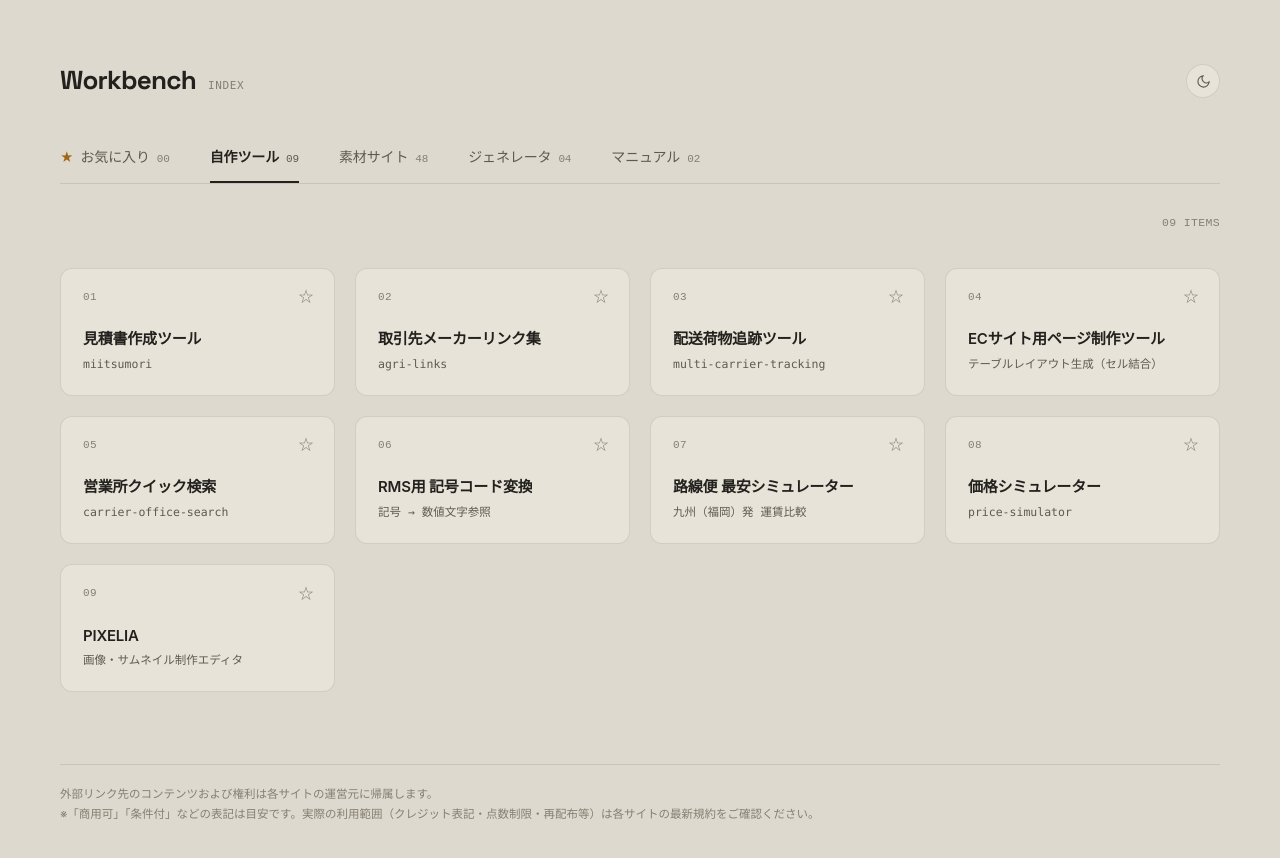
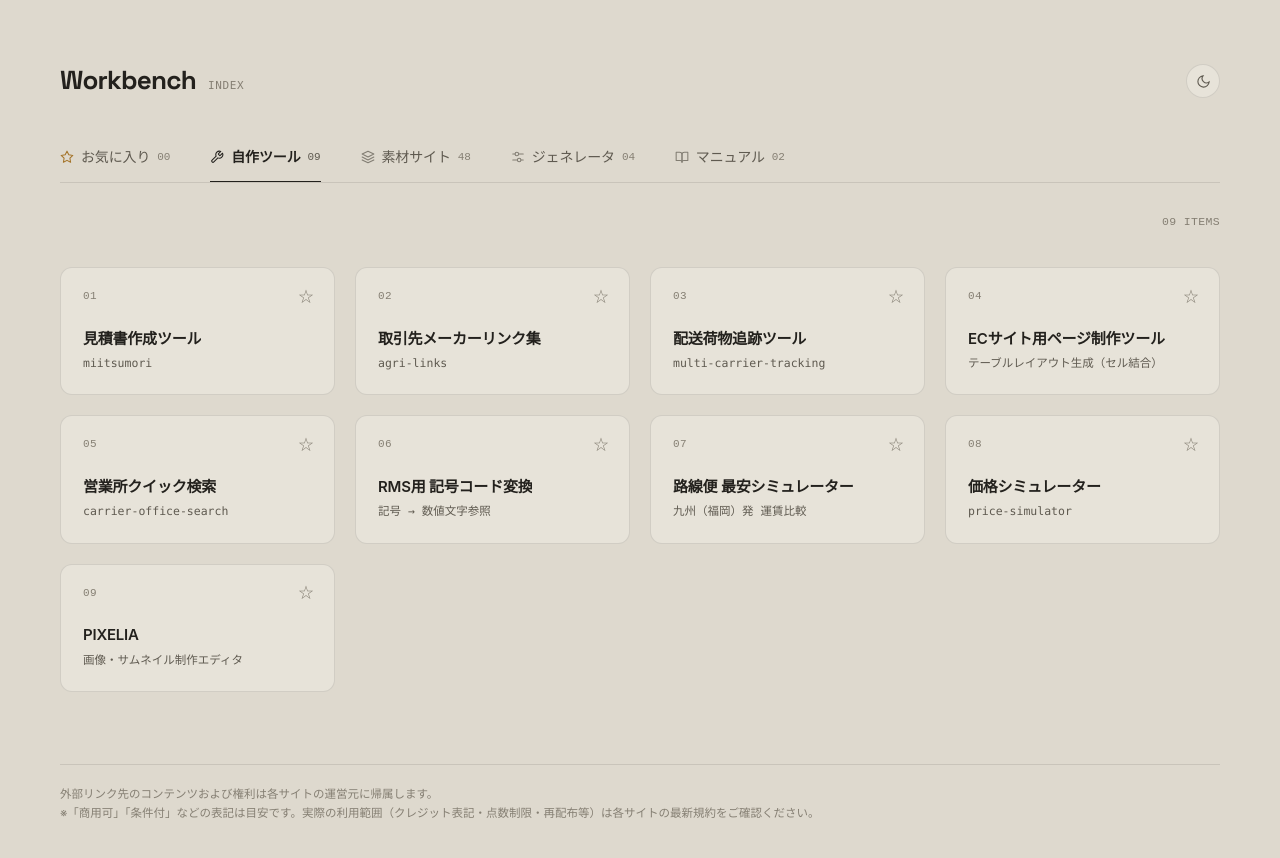
Before and after one commit to chi-papa/Workbench, a plain HTML site: page index.html in a window 1280 px wide. Drawn offline with Linux system fonts and the light colour scheme.

Commit message:
Refactor tab button styles and icons

```diff
--- a/index.html
+++ b/index.html
@@ -168,7 +168,7 @@ header {
   position: relative;
   flex: none;
   display: inline-flex;
-  align-items: baseline;
+  align-items: center;
   gap: 7px;
   padding: 0 0 15px;
   border: 0;
@@ -201,9 +201,25 @@ header {
   background: var(--ink);
 }
 
-#top button .star-mark {
+#top button .tab-ico {
+  flex: none;
+  opacity: 0.72;
+  transition: opacity 0.2s var(--ease), color 0.2s var(--ease);
+}
+
+#top button:hover .tab-ico,
+#top button[aria-selected="true"] .tab-ico {
+  opacity: 1;
+}
+
+#top button .tab-ico.star-ico {
   color: var(--star);
-  font-size: 13px;
+  opacity: 0.9;
+}
+
+#top button[aria-selected="true"] .tab-ico.star-ico {
+  fill: currentColor;
+  opacity: 1;
 }
 
 #top button .num {
@@ -212,6 +228,7 @@ header {
   font-weight: 400;
   color: var(--ink-mute);
   font-variant-numeric: tabular-nums;
+  margin-top: 1px;
 }
 
 #top button[aria-selected="true"] .num {
@@ -504,6 +521,13 @@ button:focus-visible, a:focus-visible {
 <script>
 var G=["素材サイト","自作ツール","ジェネレータ","マニュアル"];
 var SC=["写真","イラスト","アイコン・SVG","配色","CSS・動き","Stella","UI・ツール"];
+var TAB_ICONS={
+  "-1":'<svg class="tab-ico star-ico" width="14" height="14" viewBox="0 0 24 24" fill="none" stroke="currentColor" stroke-width="1.8" stroke-linecap="round" stroke-linejoin="round" aria-hidden="true"><polygon points="12 2 15.09 8.26 22 9.27 17 14.14 18.18 21.02 12 17.77 5.82 21.02 7 14.14 2 9.27 8.91 8.26 12 2"/></svg>',
+  "1":'<svg class="tab-ico" width="14" height="14" viewBox="0 0 24 24" fill="none" stroke="currentColor" stroke-width="1.8" stroke-linecap="round" stroke-linejoin="round" aria-hidden="true"><path d="M14.7 6.3a1 1 0 0 0 0 1.4l1.6 1.6a1 1 0 0 0 1.4 0l3.77-3.77a6 6 0 0 1-7.94 7.94l-6.91 6.91a2.12 2.12 0 0 1-3-3l6.91-6.91a6 6 0 0 1 7.94-7.94l-3.76 3.76z"/></svg>',
+  "0":'<svg class="tab-ico" width="14" height="14" viewBox="0 0 24 24" fill="none" stroke="currentColor" stroke-width="1.8" stroke-linecap="round" stroke-linejoin="round" aria-hidden="true"><polygon points="12 2 2 7 12 12 22 7 12 2"/><polyline points="2 17 12 22 22 17"/><polyline points="2 12 12 17 22 12"/></svg>',
+  "2":'<svg class="tab-ico" width="14" height="14" viewBox="0 0 24 24" fill="none" stroke="currentColor" stroke-width="1.8" stroke-linecap="round" stroke-linejoin="round" aria-hidden="true"><line x1="3" y1="7" x2="7" y2="7"/><line x1="13" y1="7" x2="21" y2="7"/><circle cx="10" cy="7" r="3"/><line x1="3" y1="17" x2="11" y2="17"/><line x1="17" y1="17" x2="21" y2="17"/><circle cx="14" cy="17" r="3"/></svg>',
+  "3":'<svg class="tab-ico" width="14" height="14" viewBox="0 0 24 24" fill="none" stroke="currentColor" stroke-width="1.8" stroke-linecap="round" stroke-linejoin="round" aria-hidden="true"><path d="M2 4h6a4 4 0 0 1 4 4v13a3 3 0 0 0-3-3H2z"/><path d="M22 4h-6a4 4 0 0 0-4 4v13a3 3 0 0 1 3-3h7z"/></svg>'
+};
 /* [カテゴリ, サブカテゴリ, タイトル, URL, サブテキスト(任意), ラベル(任意)] */
 var D=[
 [0,"写真","Unsplash","https://unsplash.com/ja","","商用可"],
@@ -621,7 +645,7 @@ function draw() {
     b.type = "button";
     b.setAttribute("role", "tab");
     b.setAttribute("aria-selected", i === g);
-    b.innerHTML = (i === -1 ? '<span class="star-mark">★</span>お気に入り' : G[i]) +
+    b.innerHTML = TAB_ICONS[String(i)] + (i === -1 ? "お気に入り" : G[i]) +
       '<span class="num">' + String(k).padStart(2, "0") + '</span>';
     b.onclick = function() { g = i; s = 0; draw(); };
     top.appendChild(b);
```
